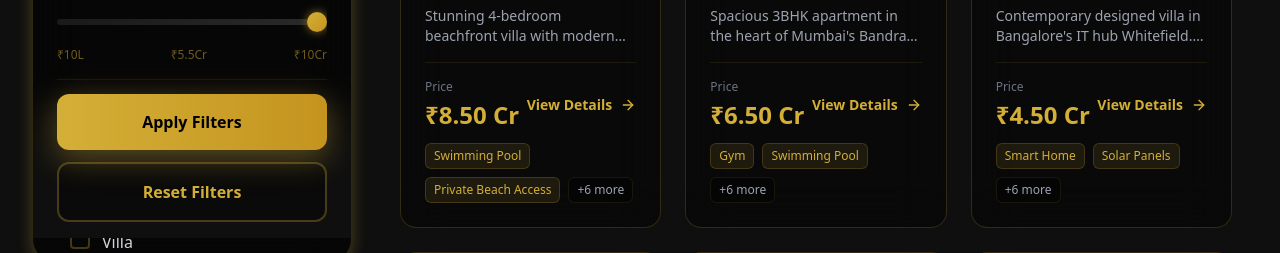
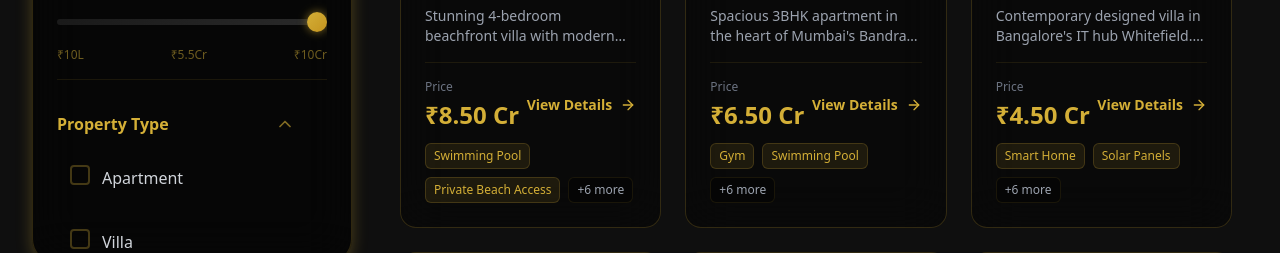
Before and after one commit to varchasvakhare2022/prime-properties, a React (Vite) app: page /properties in a window 1280 px wide. Shown: the part 947-1200 px from the top of the page. Built offline with nearby package versions, Linux system fonts and the light colour scheme; grey boxes are pictures that could not be loaded.

Commit message:
Fix Filter Button Positioning

```diff
--- a/src/components/PropertyFilters.jsx
+++ b/src/components/PropertyFilters.jsx
@@ -326,8 +326,9 @@ const PropertyFilters = ({ filters, onFilterChange, onApply, onReset, isOpen, on
         </FilterSection>
       </div>
 
-      {/* Action Buttons */}
-      <div className="mt-8 space-y-3 sticky bottom-0 bg-gradient-to-t from-dark-surface via-dark-surface to-transparent pt-6 -mx-6 px-6 pb-4">
+      {/* Action Buttons - Fixed at Bottom */}
+      <div className="mt-8 pt-6 border-t border-primary/20">
+        <div className="space-y-3">
           <motion.button
             whileHover={{
               scale: 1.02,
@@ -335,7 +336,7 @@ const PropertyFilters = ({ filters, onFilterChange, onApply, onReset, isOpen, on
             }}
             whileTap={{ scale: 0.98 }}
             onClick={onApply}
-          className="w-full py-4 bg-gradient-to-r from-primary to-secondary rounded-xl text-black font-bold shadow-gold-lg hover:shadow-gold-glow transition-all animate-gold-shimmer"
+            className="w-full py-4 bg-gradient-to-r from-primary to-secondary rounded-xl text-black font-bold shadow-gold-md hover:shadow-gold-lg transition-all duration-300"
           >
             Apply Filters
           </motion.button>
@@ -346,6 +347,7 @@ const PropertyFilters = ({ filters, onFilterChange, onApply, onReset, isOpen, on
             Reset Filters
           </button>
         </div>
+      </div>
     </>
   );
 
@@ -353,8 +355,10 @@ const PropertyFilters = ({ filters, onFilterChange, onApply, onReset, isOpen, on
     <>
       {/* Desktop Sidebar */}
       <aside className="hidden lg:block lg:w-80 flex-shrink-0">
-        <div className="sticky top-24 backdrop-blur-xl bg-black/60 border border-primary/20 rounded-3xl p-6 max-h-[calc(100vh-120px)] overflow-y-auto scrollbar-gold shadow-gold-md">
+        <div className="sticky top-24 backdrop-blur-xl bg-black/60 border border-primary/20 rounded-3xl shadow-gold-md flex flex-col max-h-[calc(100vh-120px)]">
+          <div className="p-6 overflow-y-auto scrollbar-gold flex-1">
             {filterContent}
+          </div>
         </div>
       </aside>
 
@@ -374,9 +378,11 @@ const PropertyFilters = ({ filters, onFilterChange, onApply, onReset, isOpen, on
               exit={{ x: '-100%' }}
               transition={{ type: 'spring', damping: 25 }}
               onClick={(e) => e.stopPropagation()}
-              className="absolute left-0 top-0 bottom-0 w-80 bg-black/95 backdrop-blur-xl border-r border-primary/20 p-6 overflow-y-auto scrollbar-gold shadow-gold-lg"
+              className="absolute left-0 top-0 bottom-0 w-80 bg-black/95 backdrop-blur-xl border-r border-primary/20 shadow-gold-lg flex flex-col"
             >
+              <div className="p-6 overflow-y-auto scrollbar-gold flex-1">
                 {filterContent}
+              </div>
             </motion.div>
           </motion.div>
         )}
```
Lines whose indentation alone changed are shown as unchanged.
